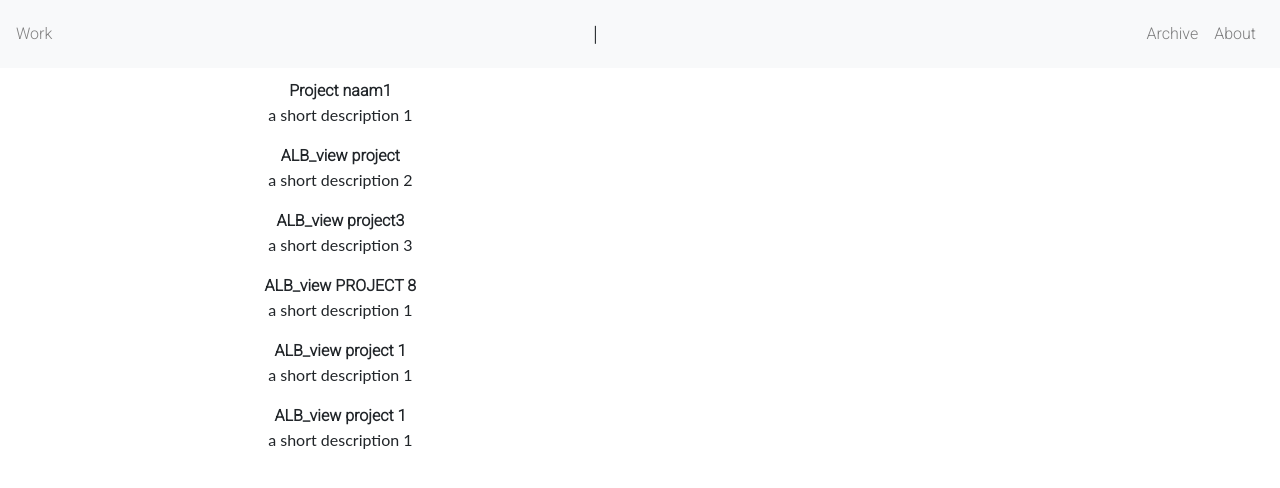
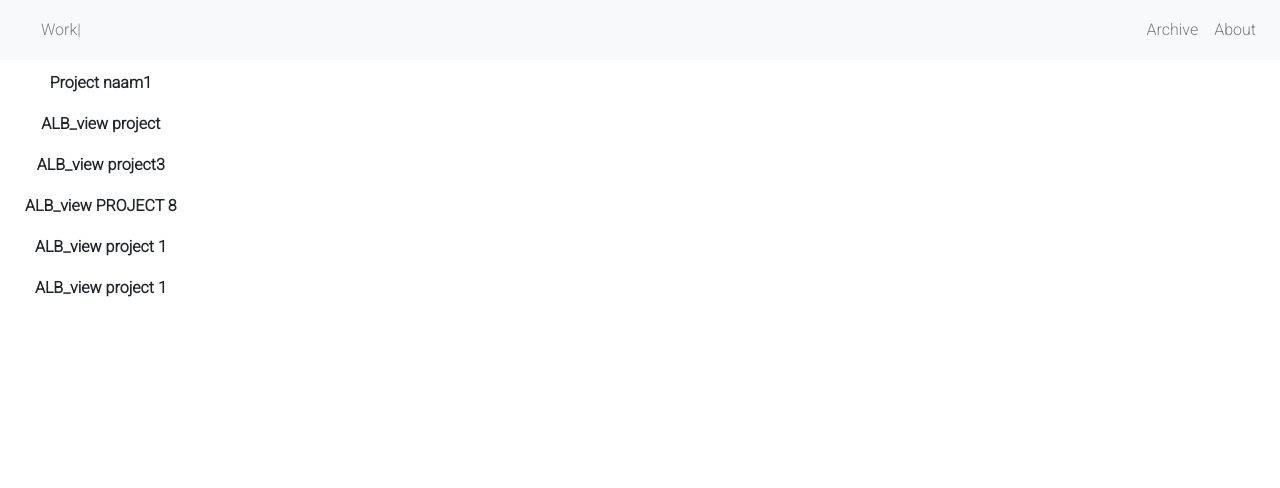
Before and after one commit to Junoburger/Nikavanberkel, a React (Create React App) app: page / in a window 1280 px wide. Shown: the top 488 px of the page. Built offline with nearby package versions, Linux system fonts and the light colour scheme.

Commit message:
welcome component as home

```diff
--- a/src/components/Main/Main.css
+++ b/src/components/Main/Main.css
@@ -16,7 +16,8 @@
   }
 
 .Typed{
-  font-size: 16pt;
+  font-size: 12pt;
+  color:grey;
 }
 
 @media only screen and (max-width: 600px) {
--- a/src/components/Main/Main.jsx
+++ b/src/components/Main/Main.jsx
@@ -1,6 +1,5 @@
 import React from 'react'
 import './Main.css'
-import { Sidenav } from '../UI/sideNav/SideNav';
  import { ProjectList } from './../UI/ProjectInfo/ProjectList/ProjectList';
  export default class Main extends React.PureComponent{
 
@@ -11,7 +10,6 @@ import { Sidenav } from '../UI/sideNav/SideNav';
       return(
         <div className="">
         <ProjectList/>
-         {/* <Sidenav/> */}
         </div>
     )
       }
--- a/src/components/Main/Welcome.jsx
+++ b/src/components/Main/Welcome.jsx
@@ -7,7 +7,7 @@ return (
     <div className="container ">
     <div>
         <Typed className="Typed"
-               strings={['']}
+               strings={['Work']}
                typeSpeed={75}
            />
    </div>
--- a/src/components/Projects/Projects.jsx
+++ b/src/components/Projects/Projects.jsx
@@ -7,12 +7,10 @@ export const Projects = () => {
     return(
         <div className="">
          <div>
-           {/* <h1>Archive</h1> */}
          </div>
           <div className="flexWrap">
             <ProjectInfo></ProjectInfo>
          </div>
-
         </div>
     )
 }
--- a/src/components/UI/Header.jsx
+++ b/src/components/UI/Header.jsx
@@ -9,7 +9,7 @@ import {
 
 import './Header.css';
 import 'bootstrap/dist/css/bootstrap.min.css';
-import { Route } from 'react-router-dom';
+
 import { Welcome } from './../Main/Welcome';
 
 
@@ -33,11 +33,11 @@ render(){
         <div>
         <Navbar color="light" light expand="md">
              <div>
-              <a className="About" href="/">Work</a>
+              <a className="About" href="/"><Welcome/></a>
               </div>
                 <NavbarToggler onClick={this.toggle} />
                 <Collapse isOpen={this.state.isOpen} navbar>
-                <Route exact path="/"  component={Welcome}></Route>
+
                 <Nav className="ml-auto" navbar>
                 <NavItem>
                 <NavLink className="navLine" href="/projects">Archive</NavLink>
--- a/src/components/UI/ProjectInfo/ProjectList/ProjectList.css
+++ b/src/components/UI/ProjectInfo/ProjectList/ProjectList.css
@@ -23,13 +23,13 @@ h1, p {
 
   .container{
     display: flex;
-    justify-content: space-around;
+    justify-content: space-between;
     border:none;
     margin:10px;
   }
 
   .Imagebox{
-
+   display: flex;
   }
 
   .Image{
--- a/src/components/UI/ProjectInfo/ProjectList/ProjectList.jsx
+++ b/src/components/UI/ProjectInfo/ProjectList/ProjectList.jsx
@@ -1,5 +1,4 @@
 import React from 'react';
-import {Child} from './Child'
 import { items } from "../projectObjects";
 import './ProjectList.css'
 
@@ -14,12 +13,12 @@ export class ProjectList extends React.PureComponent {
     };
   }
 
+
   renderList = () => {
     return this.state.items.map(i =>{
       return (
       <div key={i.id}>
-            <p  onClick={() => this.selectImage(i)}><strong>{i.title}</strong>
-            <br/>{i.description}</p>
+            <p  onClick={() => this.selectImage(i)}><strong>{i.title}</strong></p>
     </div>
             )
     })
@@ -41,11 +40,12 @@ export class ProjectList extends React.PureComponent {
           {this.renderList()}
         </div>
         <div className="Imagebox">
+        {
 
-        {this.state.selectedItem != null &&
+         this.state.selectedItem != null  &&
+
         <img className="Image" src={this.state.selectedItem.src} alt={this.state.selectedItem}/>
         }
-
         </div>
       </div>
     );
--- a/src/components/UI/ProjectInfo/projectObjects.js
+++ b/src/components/UI/ProjectInfo/projectObjects.js
@@ -9,6 +9,8 @@ import {
 
 
 // const size = Math.ceil(Math.random() * 1000);
+
+
 
 
 export const items = [{
```
